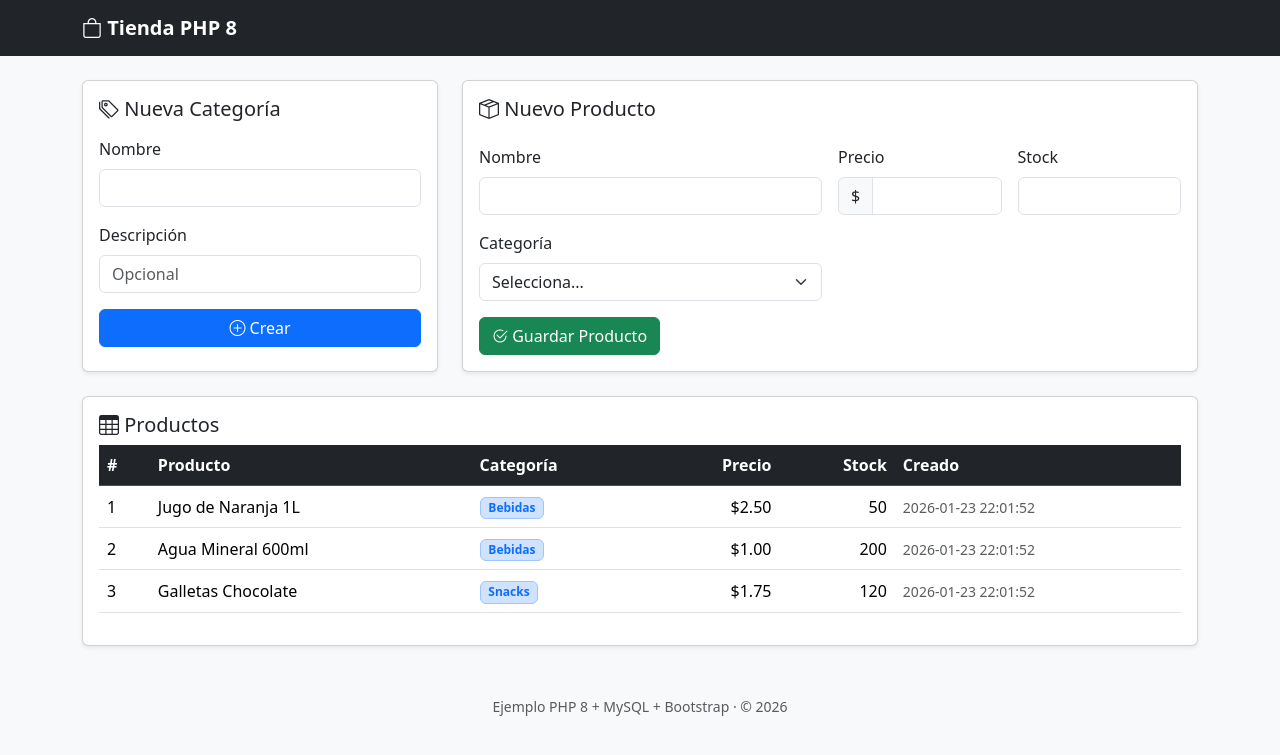
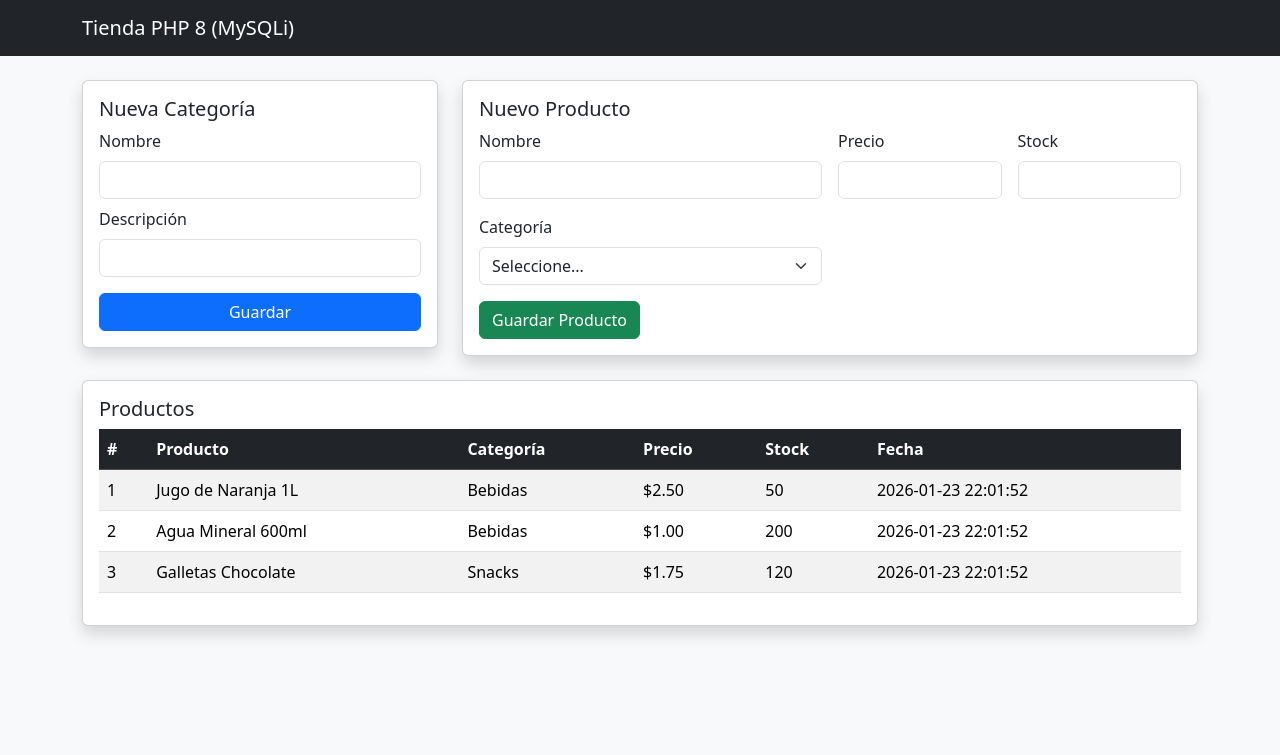
Before and after one commit to kmudb/EjemplosLIS2026, a PHP site: page / in a window 1280 px wide. Shown: the top 755 px of the page. Run offline with PHP 8.4, Linux system fonts and the light colour scheme; data comes from the database, SQL or seed files in the repository.

Commit message:
ejemplo con conexion mysqli

```diff
--- a/Clase05_06/db.php
+++ b/Clase05_06/db.php
@@ -1,23 +1,13 @@
 <?php
-// db.php
 $DB_HOST = '127.0.0.1';
-$DB_NAME = 'tienda';
 $DB_USER = 'root';
 $DB_PASS = '';
-$DB_CHARSET = 'utf8mb4';
+$DB_NAME = 'tienda';
 
-$dsn = "mysql:host=$DB_HOST;dbname=$DB_NAME;charset=$DB_CHARSET";
+$mysqli = new mysqli($DB_HOST, $DB_USER, $DB_PASS, $DB_NAME);
 
-$options = [
-    PDO::ATTR_ERRMODE            => PDO::ERRMODE_EXCEPTION, // Excepciones
-    PDO::ATTR_DEFAULT_FETCH_MODE => PDO::FETCH_ASSOC,        // Fetch asociativo
-    PDO::ATTR_EMULATE_PREPARES   => false,                   // Prepared nativos
-];
+if ($mysqli->connect_errno) {
+    die("Error al conectar a MySQL: " . $mysqli->connect_error);
+}
 
-try {
-    $pdo = new PDO($dsn, $DB_USER, $DB_PASS, $options);
-} catch (PDOException $e) {
-    http_response_code(500);
-    echo "Error de conexión: " . htmlspecialchars($e->getMessage());
-    exit;
-}
+$mysqli->set_charset("utf8mb4");
--- a/Clase05_06/index.php
+++ b/Clase05_06/index.php
@@ -3,151 +3,137 @@
 <html lang="es">
 <head>
   <meta charset="utf-8">
-  <title>Tienda PHP 8 – Productos</title>
+  <title>Tienda PHP 8 – MySQLi</title>
   <meta name="viewport" content="width=device-width, initial-scale=1">
-  <!-- Bootstrap 5 -->
   <link href="https://cdn.jsdelivr.net/npm/bootstrap@5.3.3/dist/css/bootstrap.min.css" rel="stylesheet">
-  <!-- Icons opcionales -->
-  <link href="https://cdn.jsdelivr.net/npm/bootstrap-icons@1.11.3/font/bootstrap-icons.css" rel="stylesheet">
 </head>
 <body class="bg-light">
-<nav class="navbar navbar-expand-lg bg-dark navbar-dark">
+
+<nav class="navbar navbar-dark bg-dark">
   <div class="container">
-    <a class="navbar-brand fw-bold" href="index.php"><i class="bi bi-bag"></i> Tienda PHP 8</a>
+    <a class="navbar-brand" href="#">Tienda PHP 8 (MySQLi)</a>
   </div>
 </nav>
 
-<main class="container py-4">
-  <?php if (!empty($_GET['ok'])): ?>
-    <div class="alert alert-success alert-dismissible fade show" role="alert">
-      <?= htmlspecialchars($_GET['ok']) ?>
-      <button type="button" class="btn-close" data-bs-dismiss="alert"></button>
-    </div>
-  <?php elseif (!empty($_GET['err'])): ?>
-    <div class="alert alert-danger alert-dismissible fade show" role="alert">
-      <?= htmlspecialchars($_GET['err']) ?>
-      <button type="button" class="btn-close" data-bs-dismiss="alert"></button>
-    </div>
-  <?php endif; ?>
+<div class="container py-4">
 
   <div class="row g-4">
-    <!-- Card Crear Categoría -->
-    <div class="col-12 col-lg-4">
-      <div class="card shadow-sm h-100">
+
+    <!-- Crear categoría -->
+    <div class="col-lg-4">
+      <div class="card shadow">
         <div class="card-body">
-          <h5 class="card-title"><i class="bi bi-tags"></i> Nueva Categoría</h5>
-          <form method="post" action="crear_categoria.php" class="mt-3">
-            <div class="mb-3">
+          <h5>Nueva Categoría</h5>
+          <form method="POST" action="crear_categoria.php">
             <label class="form-label">Nombre</label>
-              <input type="text" name="nombre" class="form-control" required maxlength="100">
-            </div>
-            <div class="mb-3">
-              <label class="form-label">Descripción</label>
-              <input type="text" name="descripcion" class="form-control" maxlength="255" placeholder="Opcional">
-            </div>
-            <button class="btn btn-primary w-100" type="submit"><i class="bi bi-plus-circle"></i> Crear</button>
+            <input name="nombre" class="form-control" required>
+
+            <label class="form-label mt-2">Descripción</label>
+            <input name="descripcion" class="form-control">
+
+            <button class="btn btn-primary mt-3 w-100">Guardar</button>
           </form>
         </div>
       </div>
     </div>
 
-    <!-- Card Crear Producto -->
-    <div class="col-12 col-lg-8">
-      <div class="card shadow-sm h-100">
+    <!-- Crear producto -->
+    <div class="col-lg-8">
+      <div class="card shadow">
         <div class="card-body">
-          <h5 class="card-title"><i class="bi bi-box-seam"></i> Nuevo Producto</h5>
+          <h5>Nuevo Producto</h5>
+
           <?php
-            // Cargar categorías para el select
-            $categorias = $pdo->query("SELECT id, nombre FROM categorias ORDER BY nombre")->fetchAll();
+            $categorias = $mysqli->query("SELECT id, nombre FROM categorias ORDER BY nombre");
           ?>
-          <form method="post" action="crear_producto.php" class="row g-3 mt-1">
+
+          <form method="POST" action="crear_producto.php" class="row g-3">
             <div class="col-md-6">
               <label class="form-label">Nombre</label>
-              <input type="text" name="nombre" class="form-control" required maxlength="150">
+              <input name="nombre" class="form-control" required>
             </div>
+
             <div class="col-md-3">
               <label class="form-label">Precio</label>
-              <div class="input-group">
-                <span class="input-group-text">$</span>
               <input type="number" step="0.01" min="0" name="precio" class="form-control" required>
             </div>
-            </div>
+
             <div class="col-md-3">
               <label class="form-label">Stock</label>
               <input type="number" min="0" name="stock" class="form-control" required>
             </div>
+
             <div class="col-md-6">
               <label class="form-label">Categoría</label>
               <select name="categoria_id" class="form-select" required>
-                <option value="" hidden>Selecciona...</option>
-                <?php foreach ($categorias as $c): ?>
-                  <option value="<?= $c['id'] ?>"><?= htmlspecialchars($c['nombre']) ?></option>
-                <?php endforeach; ?>
+                <option value="">Seleccione...</option>
+                <?php while($c = $categorias->fetch_assoc()): ?>
+                  <option value="<?= $c['id'] ?>"><?= $c['nombre'] ?></option>
+                <?php endwhile; ?>
               </select>
             </div>
+
             <div class="col-12">
-              <button class="btn btn-success" type="submit"><i class="bi bi-check2-circle"></i> Guardar Producto</button>
+              <button class="btn btn-success">Guardar Producto</button>
             </div>
           </form>
+
         </div>
       </div>
     </div>
 
-    <!-- Tabla Productos -->
+    <!-- Tabla productos -->
     <div class="col-12">
-      <div class="card shadow-sm">
+      <div class="card shadow">
         <div class="card-body">
-          <h5 class="card-title"><i class="bi bi-table"></i> Productos</h5>
+          <h5>Productos</h5>
+
           <?php
-            // Listado con JOIN
-            $stmt = $pdo->query("
+            $sql = "
               SELECT p.id, p.nombre, p.precio, p.stock, p.creado_en, c.nombre AS categoria
               FROM productos p
               INNER JOIN categorias c ON c.id = p.categoria_id
               ORDER BY p.creado_en DESC
-            ");
-            $productos = $stmt->fetchAll();
+            ";
+            $productos = $mysqli->query($sql);
           ?>
-          <div class="table-responsive">
-            <table class="table table-hover align-middle">
+
+          <table class="table table-striped">
             <thead class="table-dark">
               <tr>
                 <th>#</th>
                 <th>Producto</th>
                 <th>Categoría</th>
-                  <th class="text-end">Precio</th>
-                  <th class="text-end">Stock</th>
-                  <th>Creado</th>
+                <th>Precio</th>
+                <th>Stock</th>
+                <th>Fecha</th>
               </tr>
             </thead>
             <tbody>
-              <?php if (!$productos): ?>
-                <tr><td colspan="6" class="text-center text-muted">Sin productos todavía.</td></tr>
+              <?php if ($productos->num_rows == 0): ?>
+                <tr><td colspan="6" class="text-center">Sin productos</td></tr>
               <?php else: ?>
-                <?php foreach ($productos as $p): ?>
+                <?php while($p = $productos->fetch_assoc()): ?>
                   <tr>
                     <td><?= $p['id'] ?></td>
-                    <td><?= htmlspecialchars($p['nombre']) ?></td>
-                    <td><span class="badge bg-primary-subtle text-primary border border-primary-subtle"><?= htmlspecialchars($p['categoria']) ?></span></td>
-                    <td class="text-end">$<?= number_format($p['precio'], 2) ?></td>
-                    <td class="text-end"><?= (int)$p['stock'] ?></td>
-                    <td><small class="text-muted"><?= $p['creado_en'] ?></small></td>
+                    <td><?= $p['nombre'] ?></td>
+                    <td><?= $p['categoria'] ?></td>
+                    <td>$<?= $p['precio'] ?></td>
+                    <td><?= $p['stock'] ?></td>
+                    <td><?= $p['creado_en'] ?></td>
                   </tr>
-                <?php endforeach; ?>
+                <?php endwhile; ?>
               <?php endif; ?>
             </tbody>
           </table>
-          </div>
+
         </div>
       </div>
     </div>
 
   </div>
-</main>
 
-<footer class="text-center py-4 text-muted">
-  <small>Ejemplo PHP 8 + MySQL + Bootstrap · © <?= date('Y') ?></small>
-</footer>
+</div>
 
 <script src="https://cdn.jsdelivr.net/npm/bootstrap@5.3.3/dist/js/bootstrap.bundle.min.js"></script>
 </body>
```
Also changed, not shown: Clase05_06/crear_categoria.php (+6 -13 lines), Clase05_06/crear_producto.php (+8 -36 lines). Lines whose indentation alone changed are shown as unchanged.
